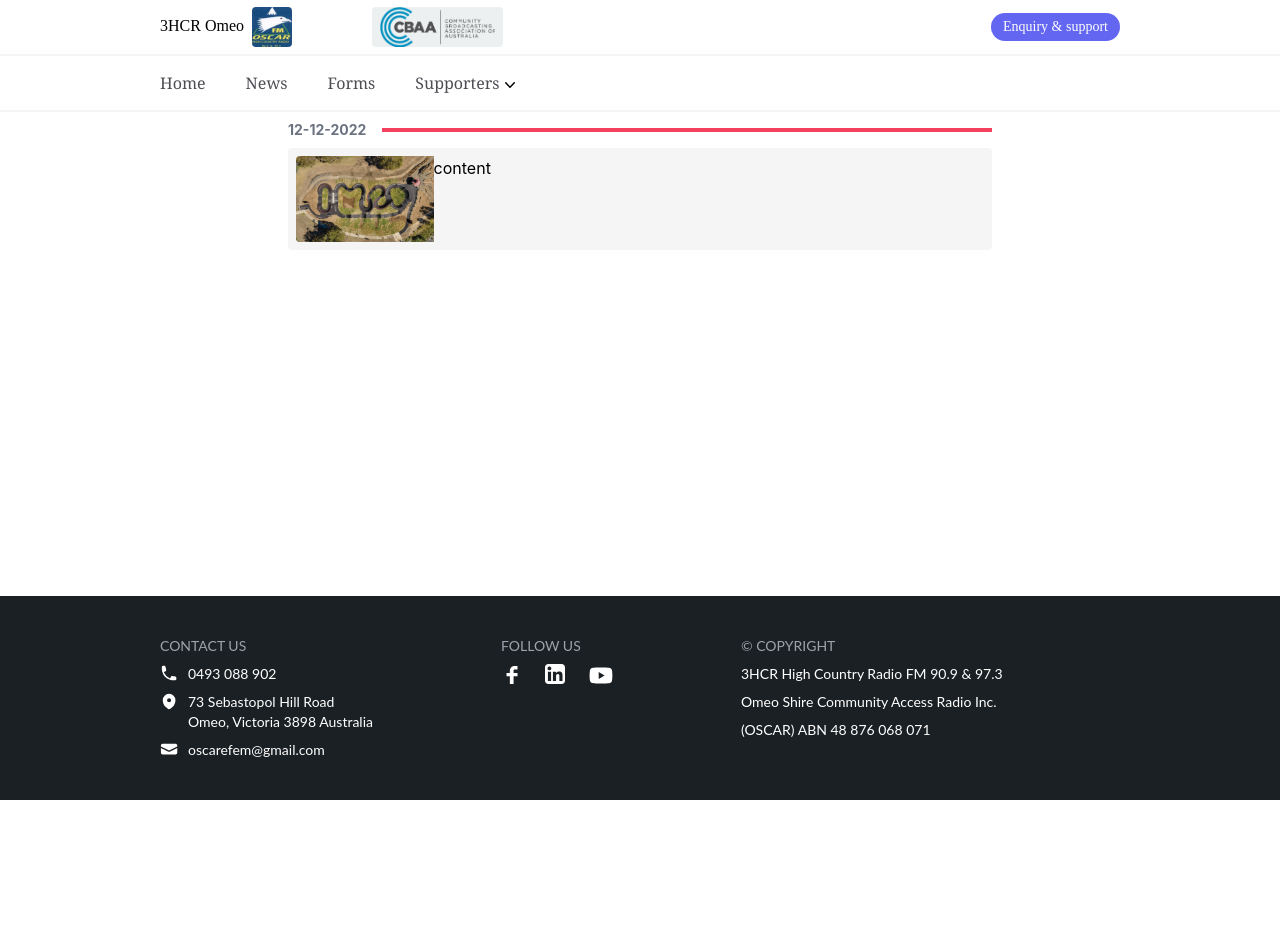
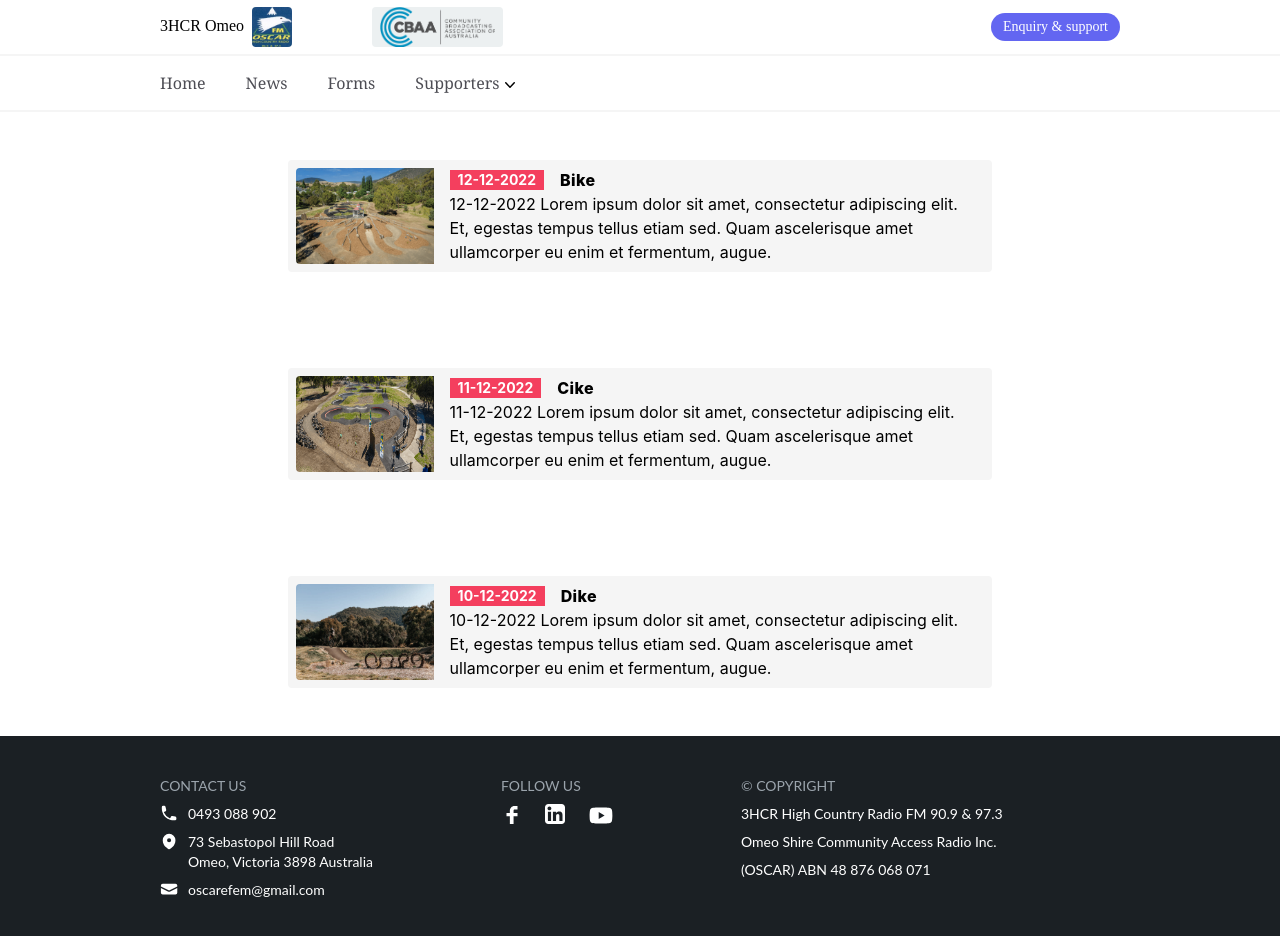
Before and after one commit to partyVic/3hrc, a React (Create React App) app in the folder client/: page /news in a window 1280 px wide. Shown: the top 936 px of the page. Before the commit the page ends 800 px from the top, so only its background shows below. Built offline with nearby package versions, Linux system fonts and the light colour scheme.

Commit message:
Working on news

```diff
--- a/client/src/components/news/NewsModal.js
+++ b/client/src/components/news/NewsModal.js
@@ -1,25 +1,29 @@
 import React from 'react'
 
-import img from '../../assets/images/news-title.png'
-
-const NewsModal = () => {
+const NewsModal = ({ date, imageTitle, content, title }) => {
     return (
         <div className='
-        mx-4 my-4
+        mx-4 py-12
         md:mx-12 lg:mx-40 xl:mx-72
         '>
-            <div className='bg-rose-500 h-1 w-full mb-4 relative'>
+            {/* <div className='bg-rose-400 h-1 w-full mb-2 relative'>
                 <div className='text-sm font-bold text-gray-500 absolute bg-white -top-2 pr-4'>
-                    12-12-2022
+                    {date}
                 </div>
-            </div>
+            </div> */}
 
             <div className='flex bg-[#f5f5f5] p-2 rounded'>
                 <img
                     className='lg:w-[20%] md:w-[25%] w-[35%] rounded-l'
-                    src={img} alt="" />
+                    src={imageTitle} alt="" />
                 <div>
-                    <p>content</p>
+                    <div className='px-4'>
+                        <div className='flex justify-start items-center'>
+                            <span className='text-sm font-bold text-white bg-rose-500 px-2'>{date}</span>
+                            <p className='ml-4 font-extrabold tracking-wide'>{title}</p>
+                        </div>
+                        <p className=''>{content}</p>
+                    </div>
                 </div>
 
             </div>
--- a/client/src/dataBase/news/10-12-2022/index.js
+++ b/client/src/dataBase/news/10-12-2022/index.js
@@ -3,6 +3,6 @@ import imageTitle from './10-12-2022.jpg'
 
 const content = '10-12-2022 Lorem ipsum dolor sit amet, consectetur adipiscing elit. Et, egestas tempus tellus etiam sed. Quam ascelerisque amet ullamcorper eu enim et fermentum, augue.'
 
-const images = [imageTitle]
+const images = { imageTitle: imageTitle, imageContent: [] }
 
 export { content, images }
--- a/client/src/dataBase/news/11-12-2022/index.js
+++ b/client/src/dataBase/news/11-12-2022/index.js
@@ -3,6 +3,6 @@ import imageTitle from './11-12-2022.png'
 
 const content = '11-12-2022 Lorem ipsum dolor sit amet, consectetur adipiscing elit. Et, egestas tempus tellus etiam sed. Quam ascelerisque amet ullamcorper eu enim et fermentum, augue.'
 
-const images = [imageTitle]
+const images = { imageTitle: imageTitle, imageContent: [] }
 
 export { content, images }
--- a/client/src/dataBase/news/12-12-2022/index.js
+++ b/client/src/dataBase/news/12-12-2022/index.js
@@ -2,6 +2,6 @@ import imageTitle from './12-12-2022.png'
 
 const content = '12-12-2022 Lorem ipsum dolor sit amet, consectetur adipiscing elit. Et, egestas tempus tellus etiam sed. Quam ascelerisque amet ullamcorper eu enim et fermentum, augue.'
 
-const images = [imageTitle]
+const images = { imageTitle: imageTitle, imageContent: [] }
 
 export { content, images }
--- a/client/src/screens/News.js
+++ b/client/src/screens/News.js
@@ -5,10 +5,18 @@ import NewsModal from '../components/news/NewsModal'
 
 const News = () => {
 
-  console.log(allNews)
   return (
     <div>
-      <NewsModal />
+      {allNews.map(news => (
+        <div key={news.date}>
+          <NewsModal
+            date={news.date}
+            imageTitle={news.images.imageTitle}
+            content={news.content}
+            title={news.title}
+          />
+        </div>
+      ))}
     </div>
   )
 }
```
